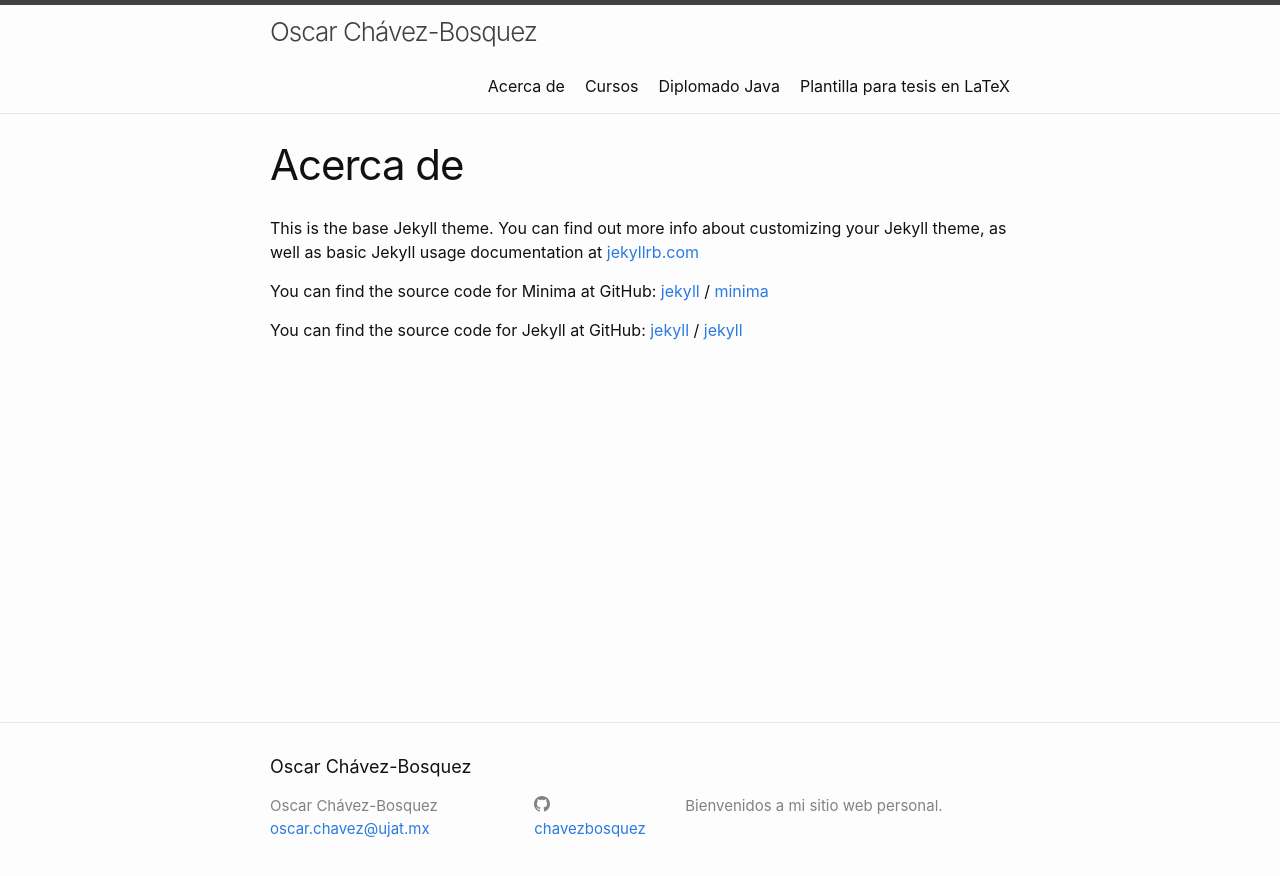
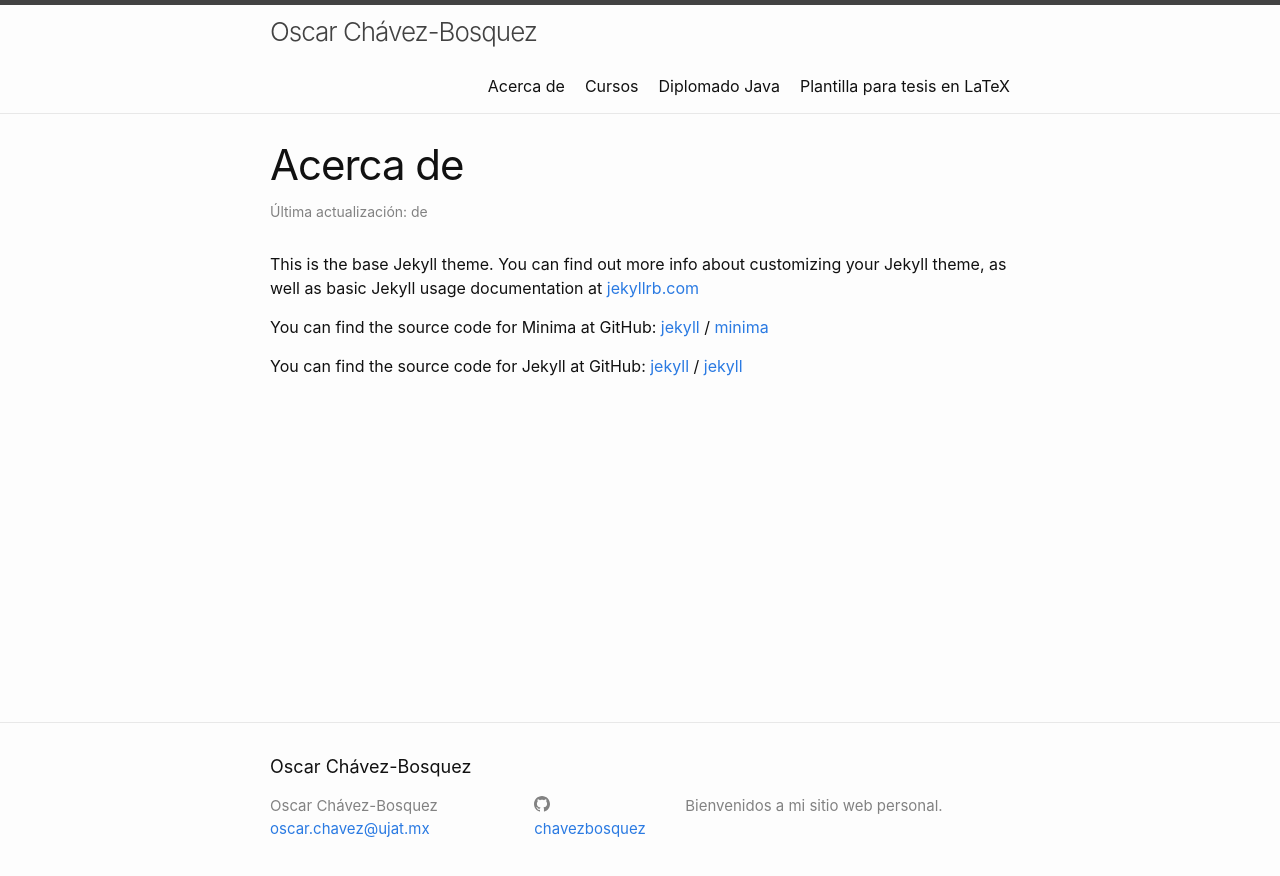
Before and after one commit to chavezbosquez/chavezbosquez.github.io, a Jekyll site: the page built from about.markdown, in a window 1280 px wide. Shown: the top 876 px of the page. Built offline with Jekyll 4.4.1, drawn with Linux system fonts in a browser that asks for light colours.

Commit message:
Personalizando el layout de cada página

```diff
--- a/_layouts/page.html
+++ b/_layouts/page.html
@@ -1,10 +1,18 @@
 ---
 layout: default
+# Personalizando el layout de cada página
 ---
 <article class="post">
 
   <header class="post-header">
     <h1 class="post-title">{{ page.title | escape }}</h1>
+    <!-- OCB: Mostrar la fecha de la página -->
+    <p class="post-meta">
+      Última actualización:
+      <time class="dt-published" datetime="{{ page.date | date_to_xmlschema }}" itemprop="datePublished">
+        {% include mi-fecha.html date=page.date %}
+      </time>
+    </p>
   </header>
 
   <div class="post-content">
```
